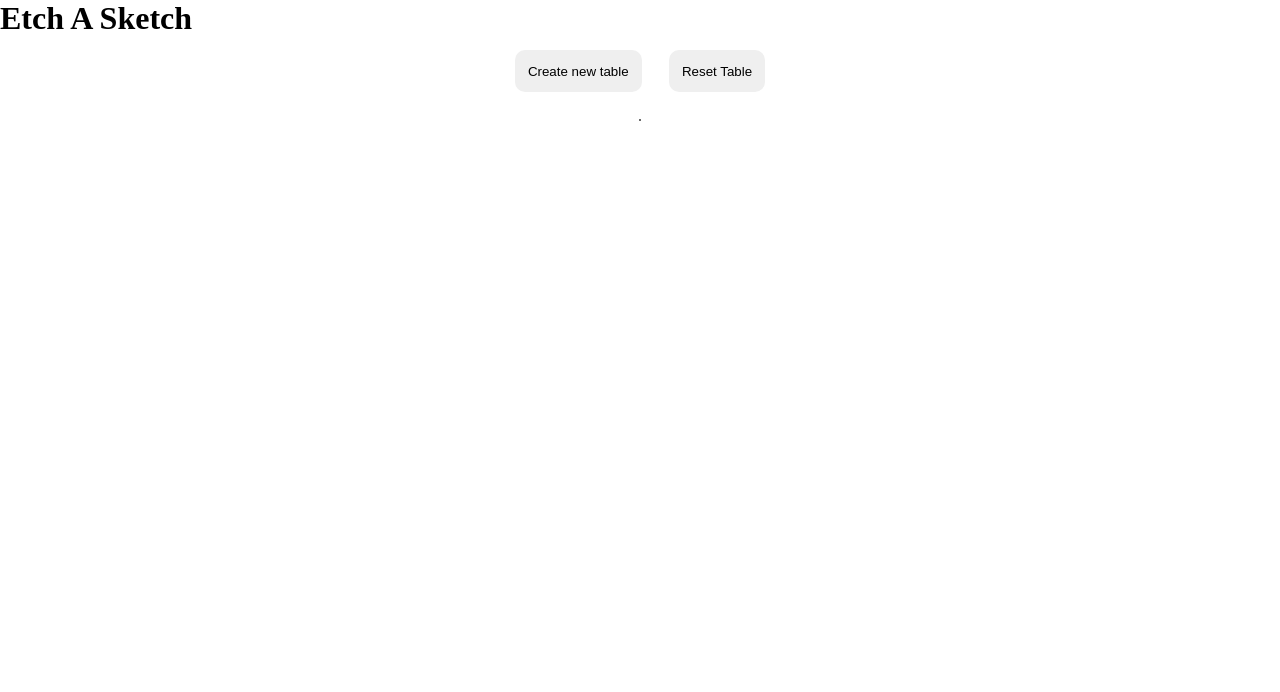
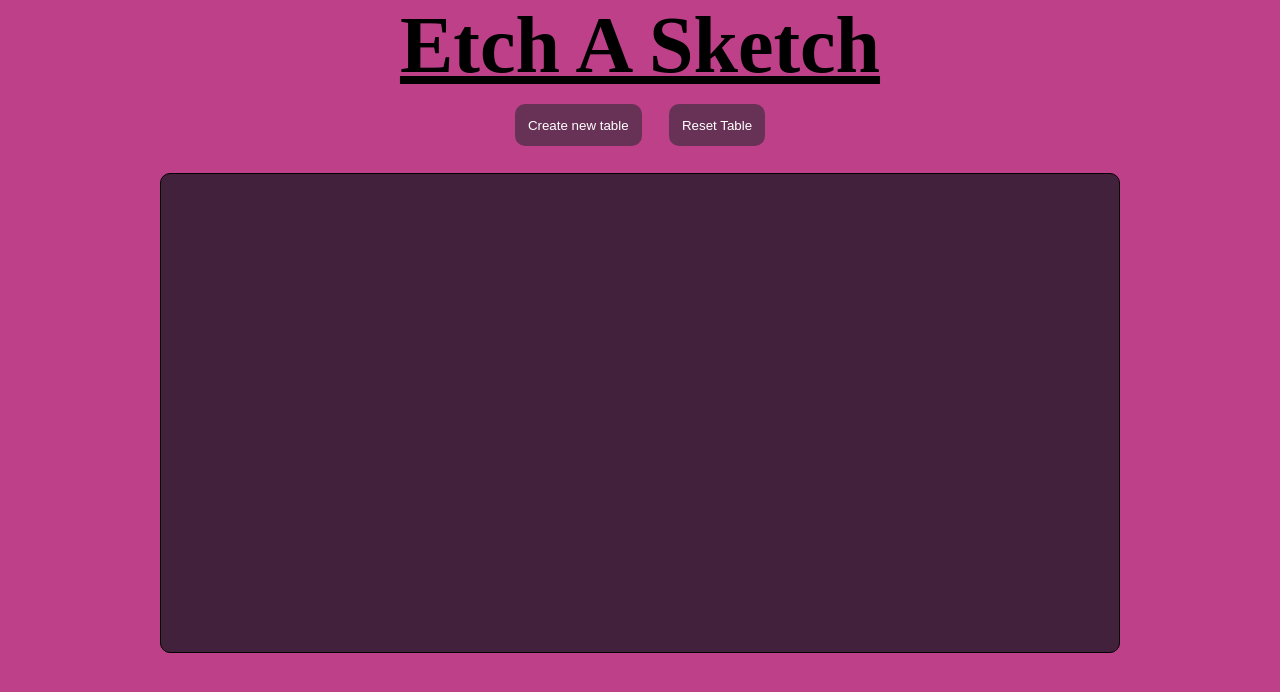
Before and after one commit to requin883/EtchASketch, a plain HTML site: page index.html in a window 1280 px wide. Drawn offline with Linux system fonts and the light colour scheme.

Commit message:
hotfix: remove width and height for tables and style for title

```diff
--- a/style.css
+++ b/style.css
@@ -3,12 +3,19 @@
     padding:0;
     box-sizing: border-box;
 }
-.table{
-    width:70px;
-    height:20px;
-    /* border:2px solid black; */
+body{
+    background-color:#BD4089;
+}
+h1{
+    text-align: center;
+    font-size:5em;
+    text-decoration: underline;
 }
 .container{
+    display: grid;
+    width:960px;
+    height:480px;
+    background-color: #42213D;
     overflow:hidden;
     border-radius: 10px;
     border:1px solid black;
@@ -27,9 +34,12 @@ input{
     align-self:center;
 }
 .btn{
+    color:white;
+    background-color: #683257;
     margin:1em;
     padding: 1em;
     margin-bottom:2em;
+    border: none;
     border-radius: 10px;
-    border: none;
+
 }
```
